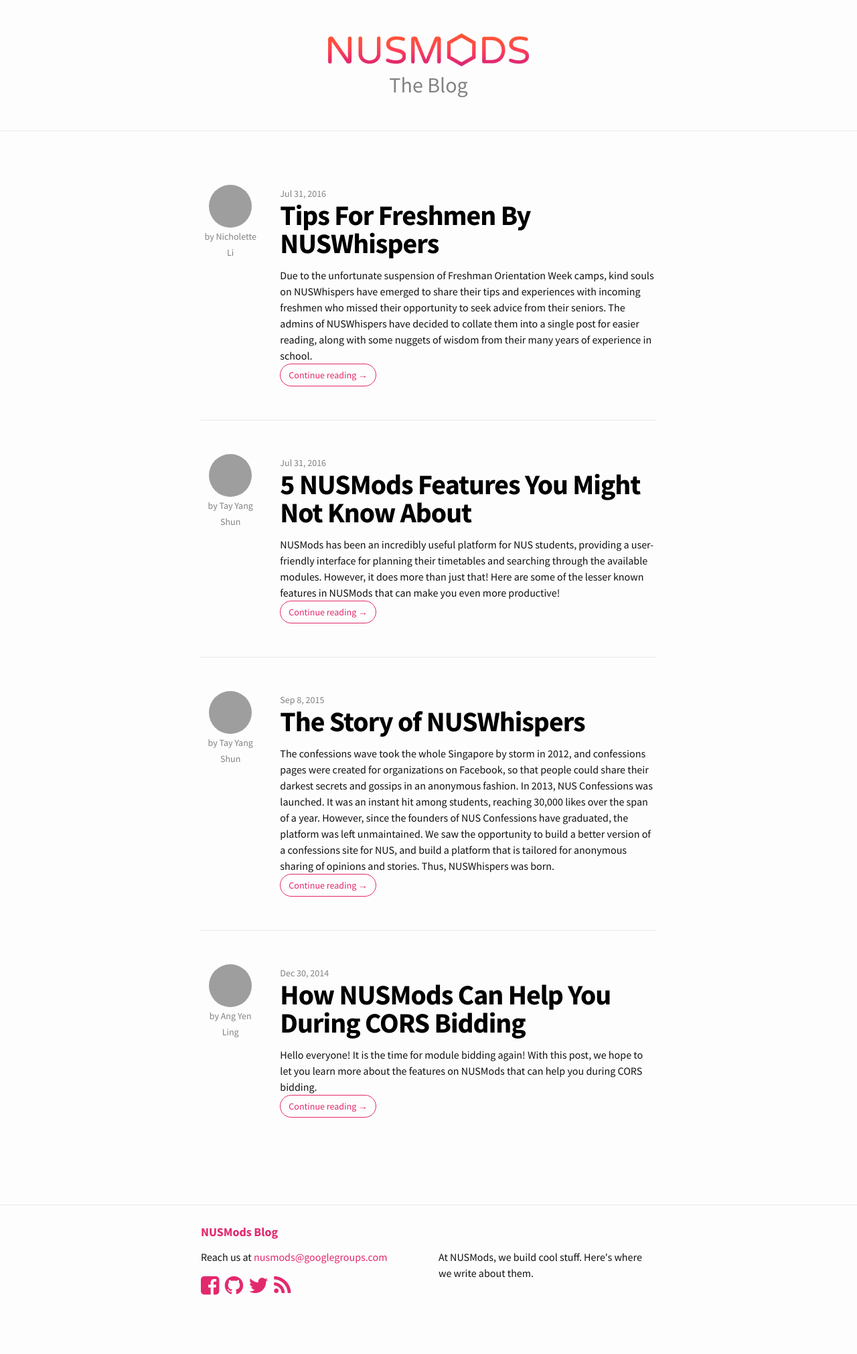
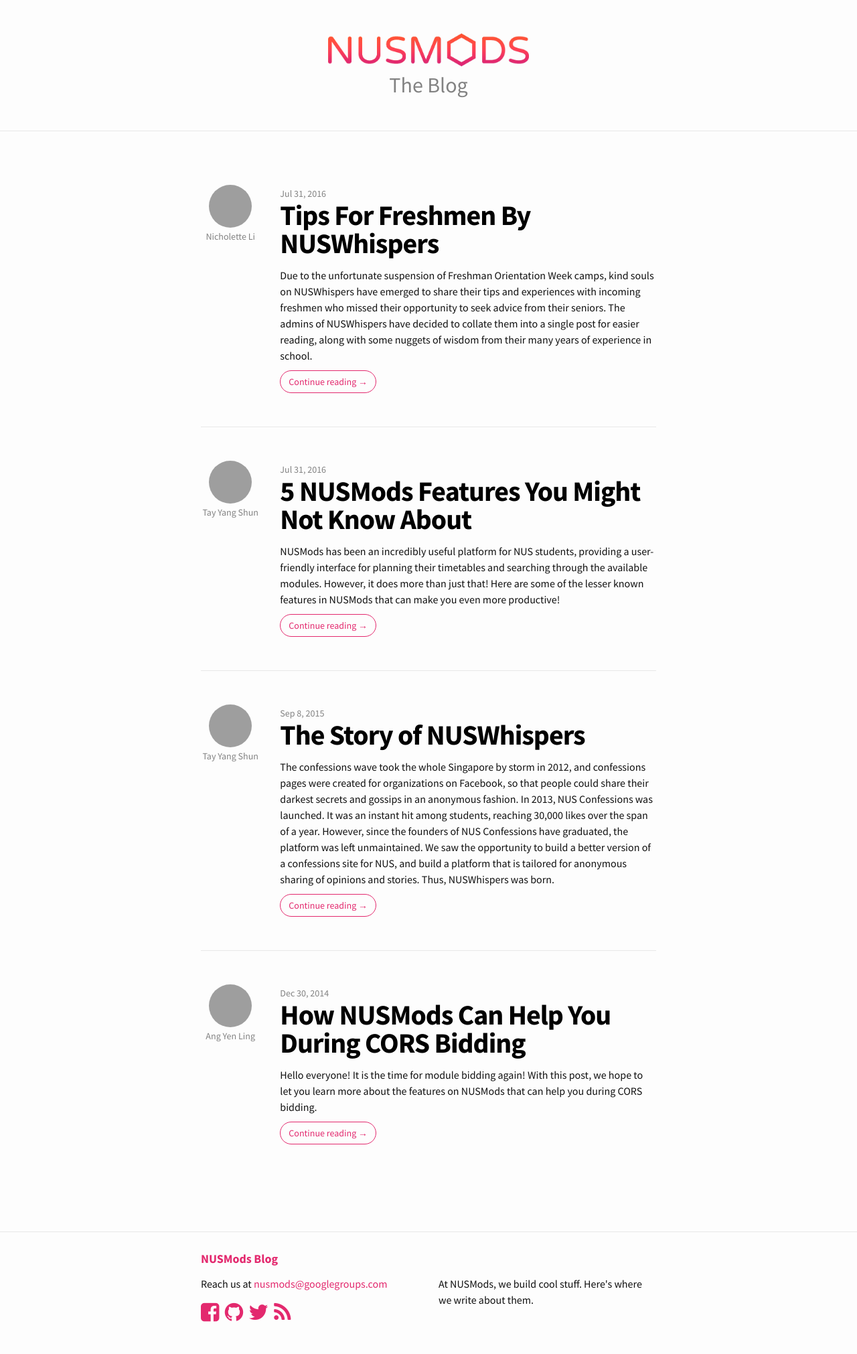
Before and after one commit to nusmodifications/nusmods-blog, a Jekyll site: the page built from index.html, in a window 1280 px wide. Shown: the whole page at 67% size. Built offline with Jekyll 4.4.1, drawn with Linux system fonts in a browser that asks for light colours; nearby versions of some CDN libraries; the list of posts is cut into pages by our own code; before the commit the page ends 1982 px from its top, so only the background shows below that; grey boxes are pictures that could not be loaded.

Commit message:
Tweak stuff

```diff
--- a/_config.yml
+++ b/_config.yml
@@ -1,10 +1,10 @@
 # Site settings
 title: NUSMods Blog
 email: nusmods@googlegroups.com
-description: > # this means to ignore newlines until "baseurl:"
+description: >
   At NUSMods, we build cool stuff. Here's where we write about them.
 url: http://blog.nusmods.com # the base hostname & protocol for your site
-facebook_username: NUSMods
+facebook_username: nusmods
 twitter_username: nusmods
 github_username:  nusmodifications
 
--- a/_sass/_layout.scss
+++ b/_sass/_layout.scss
@@ -211,8 +211,9 @@
 }
 
 .post-meta {
+    color: $grey-color;
     font-size: $small-font-size;
-    color: $grey-color;
+    line-height: 1;
 }
 
 .post-link {
@@ -225,6 +226,10 @@
 /**
  * Posts
  */
+.post-excerpt {
+    margin-bottom: 10px;
+}
+
 .post-author-thumbnail {
     height: 64px;
     width: 64px;
--- a/css/main.scss
+++ b/css/main.scss
@@ -47,7 +47,7 @@
 
 // Import partials from `sass_dir` (defaults to `_sass`)
 @import
-        "base",
-        "layout",
-        "syntax-highlighting"
+    "base",
+    "layout",
+    "syntax-highlighting"
 ;
--- a/index.html
+++ b/index.html
@@ -9,7 +9,7 @@
           <div class="col-md-2 text-center">
             <img class="post-author-thumbnail img-circle" src="http://graph.facebook.com/{{ post.author_thumbnail }}/picture?height=256&width=256">
             <div>
-              <span class="post-meta">by {{ post.author }}</span>
+              <span class="post-meta">{{ post.author }}</span>
             </div>
           </div>
           <div class="col-md-10">
@@ -17,7 +17,7 @@
             <h2>
               <a class="post-title" href="{{ post.url }}">{{ post.title }}</a>
             </h2>
-            <div>{{ post.excerpt }}</div>
+            <div class="post-excerpt">{{ post.excerpt }}</div>
             <a href="{{ post.url | prepend: site.baseurl }}" class="btn">Continue reading →</a>
           </div>
         </div>
```
